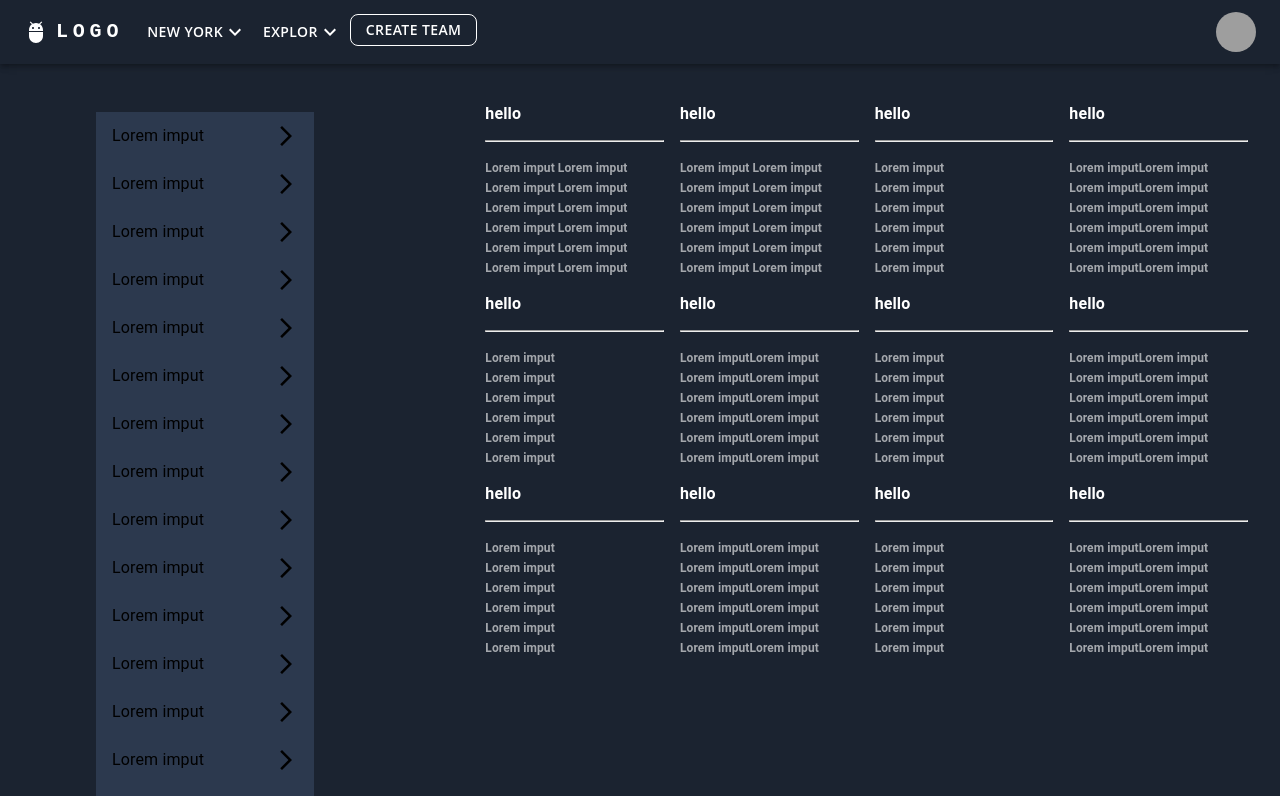
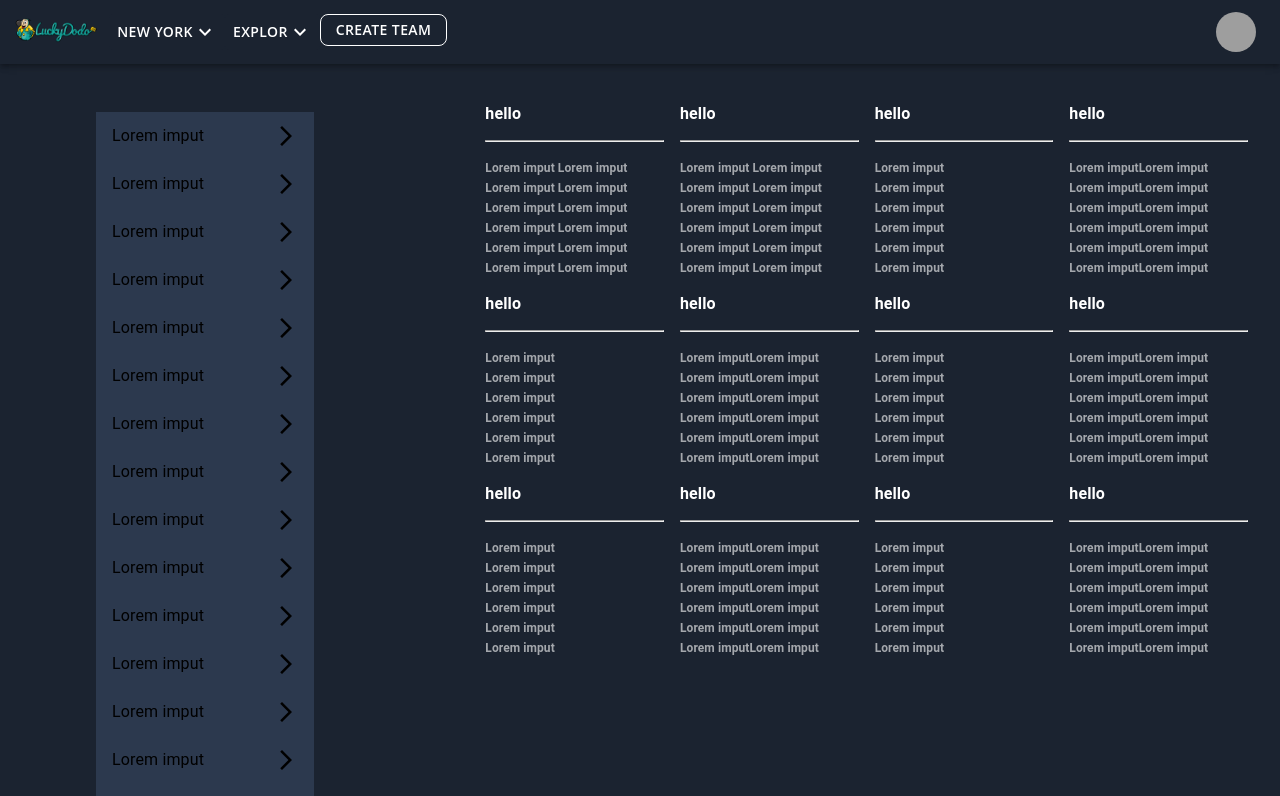
Before and after one commit to Safdar-Ali-India/ResponsiveWeb, a React (Create React App) app: page /explore in a window 1280 px wide. Shown: the top 796 px of the page. Built offline with nearby package versions, Linux system fonts and the light colour scheme; grey boxes are pictures that could not be loaded.

Commit message:
changes logo

```diff
--- a/src/Component/DroupDown.jsx
+++ b/src/Component/DroupDown.jsx
@@ -29,7 +29,7 @@ export default function DroupDown({page}) {
 
 
   return (
-    <div >
+    <div style={{backgroundColor:'#1B2330'}} >
         {page.type === 'DropDown' && (
             <>
 
@@ -44,11 +44,11 @@ export default function DroupDown({page}) {
             fontWeight: '600',
             fontSize: '14px',
             lineHeight: '20px',
-            color: '#FFFFFF'}}
+            color: '#FFFFFF', backgroundColor:'#1B2330'}}
         // style={{color:'white', backgroundColor: '#1B2330'}}
       >
         {page.name}
-        <ExpandMoreIcon />
+        <ExpandMoreIcon style={{backgroundColor:'#1B2330'}} />
       </Button>
       <Menu
         id="demo-positioned-menu"
@@ -64,7 +64,7 @@ export default function DroupDown({page}) {
           vertical: 'top',
           horizontal: 'left',
         }}
-
+        style={{backgroundColor:'#1B2330'}}
         >
           {page.city.map((val,id)=>(
 
@@ -75,6 +75,7 @@ export default function DroupDown({page}) {
             fontSize: '14px',
             lineHeight: '20px',
             color: '#FFFFFF'}}
+            style={{backgroundColor:'#1B2330'}}
              >{val}</MenuItem>
           ))}
 
@@ -89,6 +90,7 @@ export default function DroupDown({page}) {
             fontSize: '14px',
             lineHeight: '20px',
             color: '#FFFFFF',
+            backgroundColor:'#1B2330',
             border: '1px solid #FFFFFF',
             borderRadius: '8px'
            }}
--- a/src/Component/Header.js
+++ b/src/Component/Header.js
@@ -155,8 +155,12 @@ function Header() {
     <AppBar position="static" >
       <Container maxWidth="xl" sx={{ backgroundColor: '#1B2330' }}>
         <Toolbar disableGutters    >
-          <AdbIcon sx={{ display: { xs: 'none', md: 'flex' }, mr: 1 }} />
-          <Typography
+        {/* <Stack direction={{ xs: 'column', md: 'row' }} style={{ display: { xs: 'none', md: 'flex' }, alignItems: 'center', margin: '-40px'  }}> */}
+      <img src="/final-lucky-dodo-var05@2x.png" alt="Logo 2" style={{ width: '6%', height: 'auto', marginLeft: '-35px',marginBottom:'5px' }} />
+      <img src="/final-lucky-dodo-var01@2x.png" alt="Logo 1" style={{ width: '7%', height: 'auto', marginLeft: '-40px' }} />
+    {/* </Stack> */}
+          {/* <AdbIcon sx={{ display: { xs: 'none', md: 'flex' }, mr: 1 }} /> */}
+          {/* <Typography
             variant="h6"
             noWrap
             component="a"
@@ -172,8 +176,8 @@ function Header() {
               // backgroundColor:"#1B2330"
             }}
           >
-            LOGO
-          </Typography>
+
+          </Typography> */}
 
           <Box sx={{ flexGrow: 1, display: { xs: 'flex', md: 'none',  } }}>
             <IconButton
@@ -292,8 +296,8 @@ function Header() {
                 </React.Fragment>
               )
                 : settings.map((text) => (
-                  <MenuItem key={text} onClick={()=>navigatefromright(text)}  >
-                    <Typography textAlign="center">{text}</Typography>
+                  <MenuItem key={text} onClick={()=>navigatefromright(text)} style={{backgroundColor:'#1B2330'}} >
+                    <Typography textAlign="center" style={{backgroundColor:'#1B2330'}}  >{text}</Typography>
                   </MenuItem>
                 ))
 
```
Also changed, not shown: src/asset/rectangle-2.svg.
